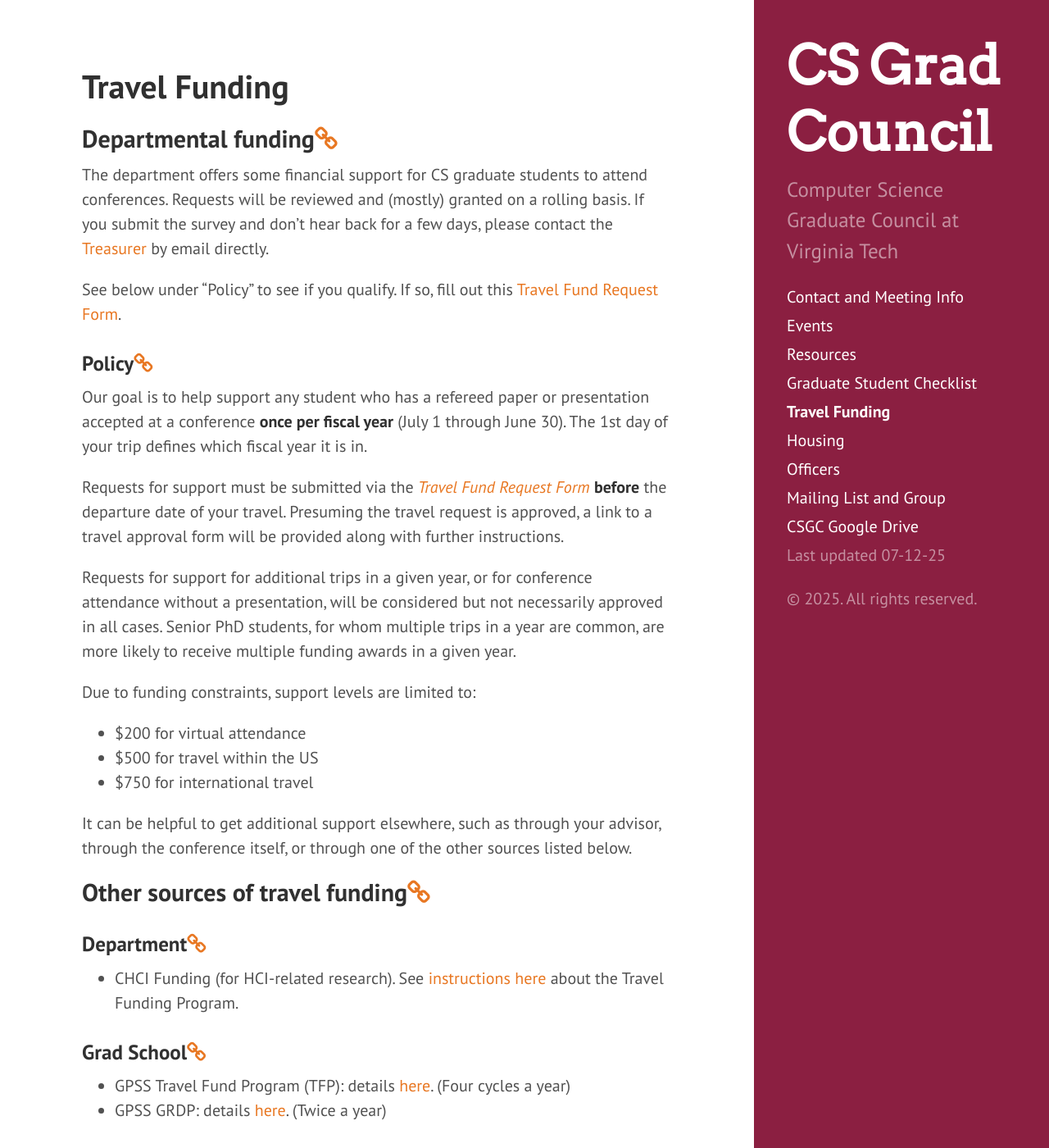
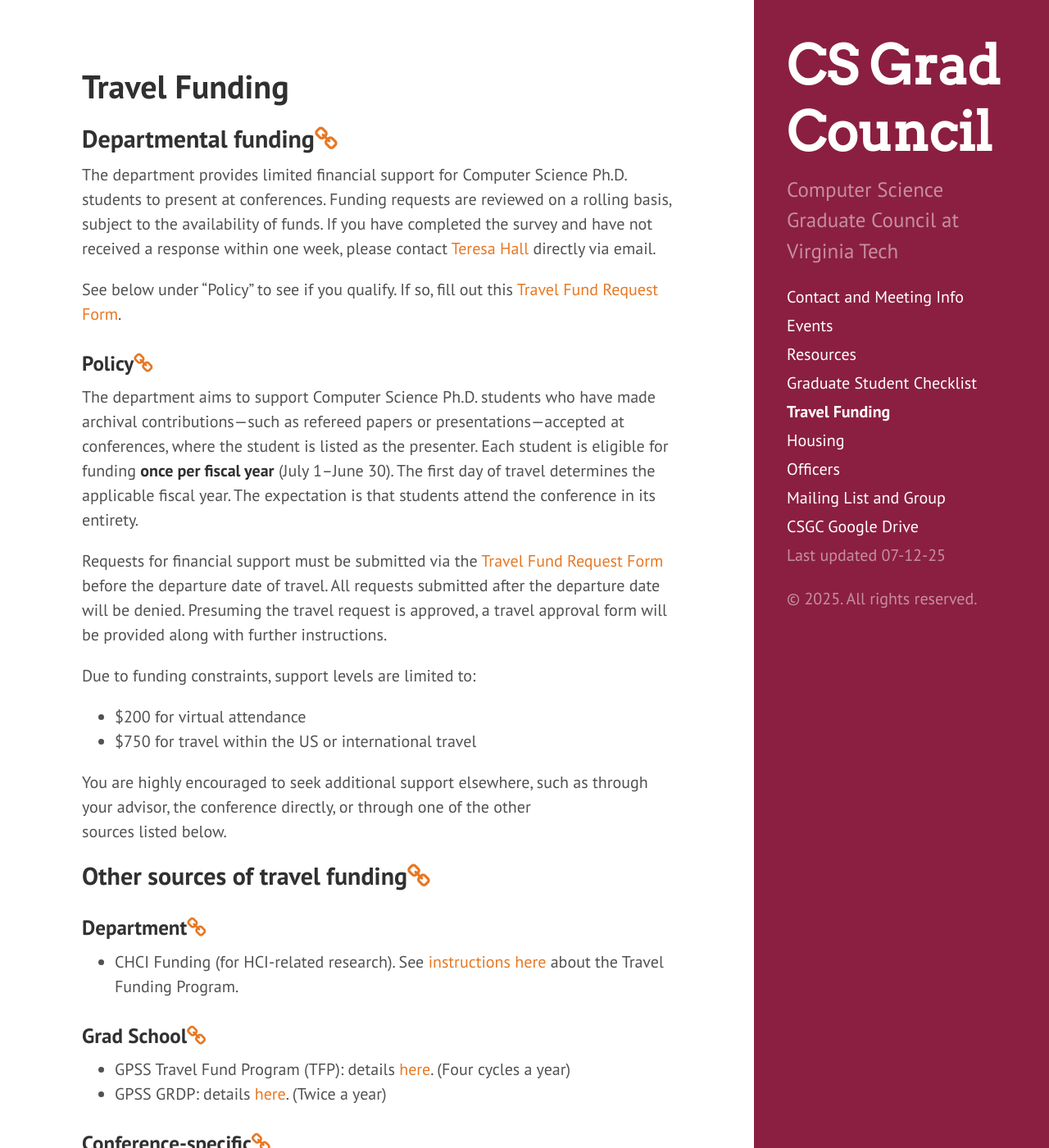
Before and after one commit to CSGraduateCouncil-VirginiaTech/csgc-website, a Jekyll site: the page built from travel_funding.md, in a window 1280 px wide and 1400 px high. Shown: the whole window at 82% size. Built offline with Jekyll 4.4.1, drawn with Linux system fonts in a browser that asks for light colours.

Commit message:
Updates to travel_funding.md (#257)
- Updated form link added
- Updated policy added
- Updated point-of-contact person's information

```diff
--- a/travel_funding.md
+++ b/travel_funding.md
@@ -6,37 +6,33 @@
 
 ## <a name="Departmentalfunding"></a>Departmental funding<a href="#Departmentalfunding"><i class="fa fa-link" aria-hidden="true"></i></a>
 
-The department offers some financial support for CS graduate students to attend conferences.
-Requests will be reviewed and (mostly) granted on a rolling basis.
-If you submit the survey and don't hear back for a few days, please contact the [Treasurer](/officers/) by email directly.
+The department provides limited financial support for Computer Science Ph.D.
+students to present at conferences. Funding requests are reviewed on a rolling basis,
+subject to the availability of funds. If you have completed the survey and have not
+received a response within one week, please contact [Teresa Hall](https://website.cs.vt.edu/people/administration/teresa-hall.html) directly via email.
 
 See below under "Policy" to see if you qualify.
-If so, fill out this [Travel Fund Request Form](https://forms.gle/haEEivAHoTVrFJaE7).
-
+If so, fill out this [Travel Fund Request Form](https://docs.google.com/forms/d/e/1FAIpQLScGrqnxm2iNl_d5omNoOGsYCo6R-CvDpfy4_Tkr_7U5BaVs7g/viewform).
 
 ### <a name="Policy"></a>Policy<a href="#Policy"><i class="fa fa-link" aria-hidden="true"></i></a>
 
-Our goal is to help support any student who has a refereed paper or
-presentation accepted at a conference **once per fiscal year** (July 1
-through June 30). The 1st day of your trip defines which fiscal year it
-is in.
+The department aims to support Computer Science Ph.D. students who have made archival
+contributions—such as refereed papers or presentations—accepted at conferences, where
+the student is listed as the presenter. Each student is eligible for funding **once
+per fiscal year** (July 1–June 30). The first day of travel determines the applicable
+fiscal year. The expectation is that students attend the conference in its entirety.
 
-Requests for support must be submitted via the [*Travel Fund Request Form*](https://forms.gle/haEEivAHoTVrFJaE7) **before**
-the departure date of your travel. Presuming the travel request is approved, a
-link to a travel approval form will be provided along with further instructions.
-
-Requests for support for additional trips in a given year, or for
-conference attendance without a presentation, will be considered but
-not necessarily approved in all cases. Senior PhD students, for whom
-multiple trips in a year are common, are more likely to receive multiple
-funding awards in a given year.
+Requests for financial support must be submitted via the [Travel Fund Request Form](https://docs.google.com/forms/d/e/1FAIpQLScGrqnxm2iNl_d5omNoOGsYCo6R-CvDpfy4_Tkr_7U5BaVs7g/viewform)
+before the departure date of travel. All requests submitted after the departure date will be denied.
+Presuming the travel request is approved, a travel approval form will be provided along with further instructions.
 
 Due to funding constraints, support levels are limited to:
 * $200 for virtual attendance
-* $500 for travel within the US
-* $750 for international travel
+* $750 for travel within the US or international travel
 
-It can be helpful to get additional support elsewhere, such as through your advisor, through the conference itself, or through one of the other sources listed below.
+You are highly encouraged to seek additional support elsewhere, such as through your advisor, the conference directly,
+or through one of the other sources listed below.
+
 
 ## <a name="Othersourcesoftravelfunding"></a>Other sources of travel funding<a href="#Othersourcesoftravelfunding"><i class="fa fa-link" aria-hidden="true"></i></a>
 
```
